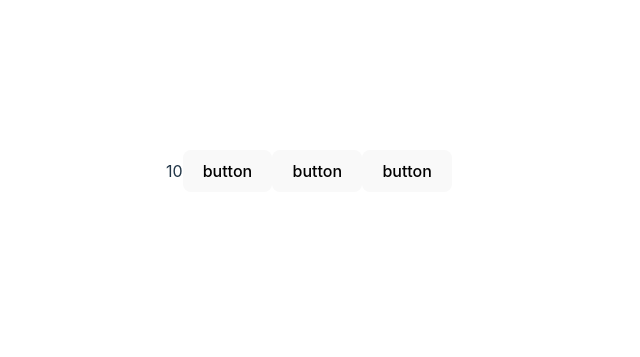
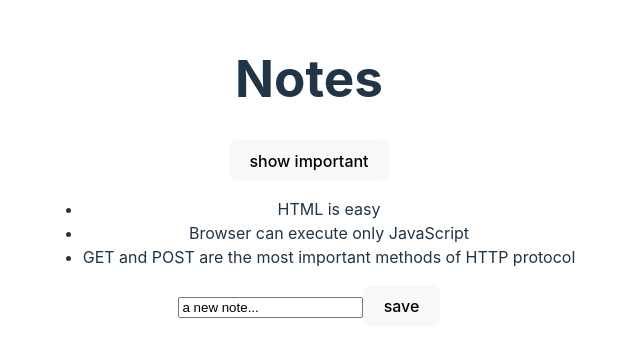
Before and after one commit to yenpomao/fullstack-hy2020-training_part, a React (Vite) app: page / in a window 1280 px wide. Shown: the part 229-586 px from the top of the page, without its empty margins (331-971 px from the left). Built offline with nearby package versions, Linux system fonts and the light colour scheme.

Commit message:
second update

```diff
--- a/package.json
+++ b/package.json
@@ -7,7 +7,8 @@
     "dev": "vite",
     "build": "vite build",
     "lint": "eslint . --ext js,jsx --report-unused-disable-directives --max-warnings 0",
-    "preview": "vite preview"
+    "preview": "vite preview",
+    "start": "node main.jsx"
   },
   "dependencies": {
     "react": "^18.2.0",
--- a/src/App.jsx
+++ b/src/App.jsx
@@ -1,47 +1,55 @@
 import { useState } from 'react'
 import reactLogo from './assets/react.svg'
 import viteLogo from '/vite.svg'
+import Note from './components/Note'
 import './App.css'
 
 
-const History = (props) => {
-  if (props.allClicks.length === 0) {
-    return (
-      <div>
-        the app is used by pressing the buttons
-      </div>
-    )
+const App = (props) => {
+  const [notes, setNotes] = useState(props.notes)
+  const [newNote, setNewNote] = useState(
+    'a new note...'
+  )
+  const [showAll, setShowAll] = useState(true)
+
+  const addNote = (event) => {
+    event.preventDefault()
+    const noteObject = {
+      content: newNote,
+      important: Math.random() < 0.5,
+      id: notes.length + 1,
+    }
+
+    setNotes(notes.concat(noteObject))
+    setNewNote('')
   }
-  return (
-    <div>
-      button press history: {props.allClicks.join(' ')}
-    </div>
-  )
-}
 
+  const handleNoteChange = (event) => {
+    // console.log(event.target.value)
+    setNewNote(event.target.value)
+  }
 
-const Button = ({ handleClick, text }) => (
-  <button onClick={handleClick}>
-    {text}
-  </button>
-)
-
-const App = () => {
-  const [value, setValue] = useState(10)
-
-  const hello = (who) => {
-    const handler = () => {
-      console.log('hello', who)
-    }
-    return handler
-  }
+  const notesToShow = showAll
+    ? notes
+    : notes.filter(note => note.important === true)
 
   return (
     <div>
-      {value}
-      <button onClick={hello('world')}>button</button>
-      <button onClick={hello('react')}>button</button>
-      <button onClick={hello('function')}>button</button>
+      <h1>Notes</h1>
+      <div>
+        <button onClick={() => setShowAll(!showAll)}>
+          show {showAll ? 'important' : 'all' }
+        </button>
+      </div>
+      <ul>
+        {notesToShow.map(note =>
+          <Note key={note.id} note={note} />
+        )}
+      </ul>
+      <form onSubmit={addNote}>
+        <input value={newNote} onChange={handleNoteChange} />
+        <button type="submit">save</button>
+      </form>
     </div>
   )
 }
--- /dev/null
+++ b/src/components/Note.jsx
@@ -0,0 +1,7 @@
+const Note = ({ note }) => {
+    return (
+      <li>{note.content}</li>
+    )
+  }
+
+  export default Note
--- a/src/main.jsx
+++ b/src/main.jsx
@@ -9,4 +9,25 @@
 //   </React.StrictMode>,
 // )
 
-ReactDOM.createRoot(document.getElementById('root')).render(<App />)
+
+
+const notes = [
+    {
+      id: 1,
+      content: 'HTML is easy',
+      important: true
+    },
+    {
+      id: 2,
+      content: 'Browser can execute only JavaScript',
+      important: false
+    },
+    {
+      id: 3,
+      content: 'GET and POST are the most important methods of HTTP protocol',
+      important: true
+    }
+  ]
+
+ReactDOM.createRoot(document.getElementById('root')).render(
+<App notes={notes}/>)
```
